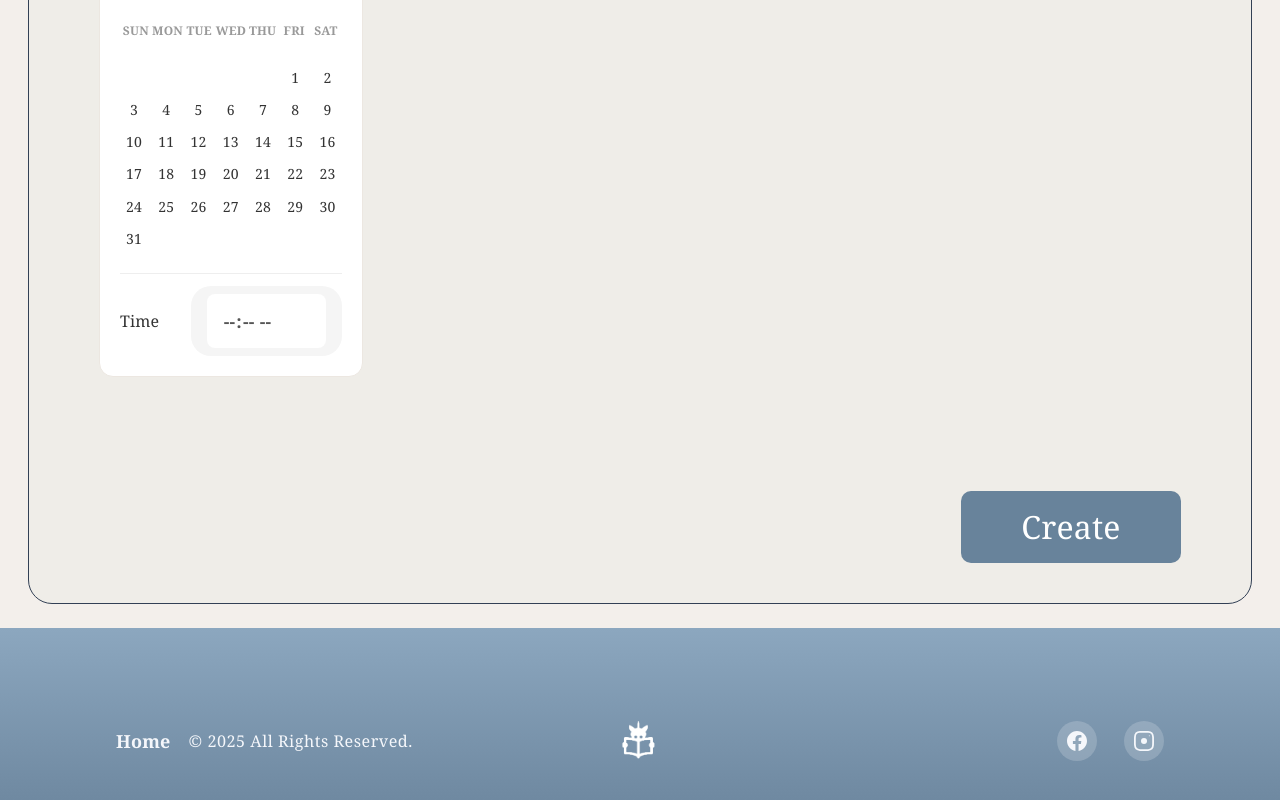
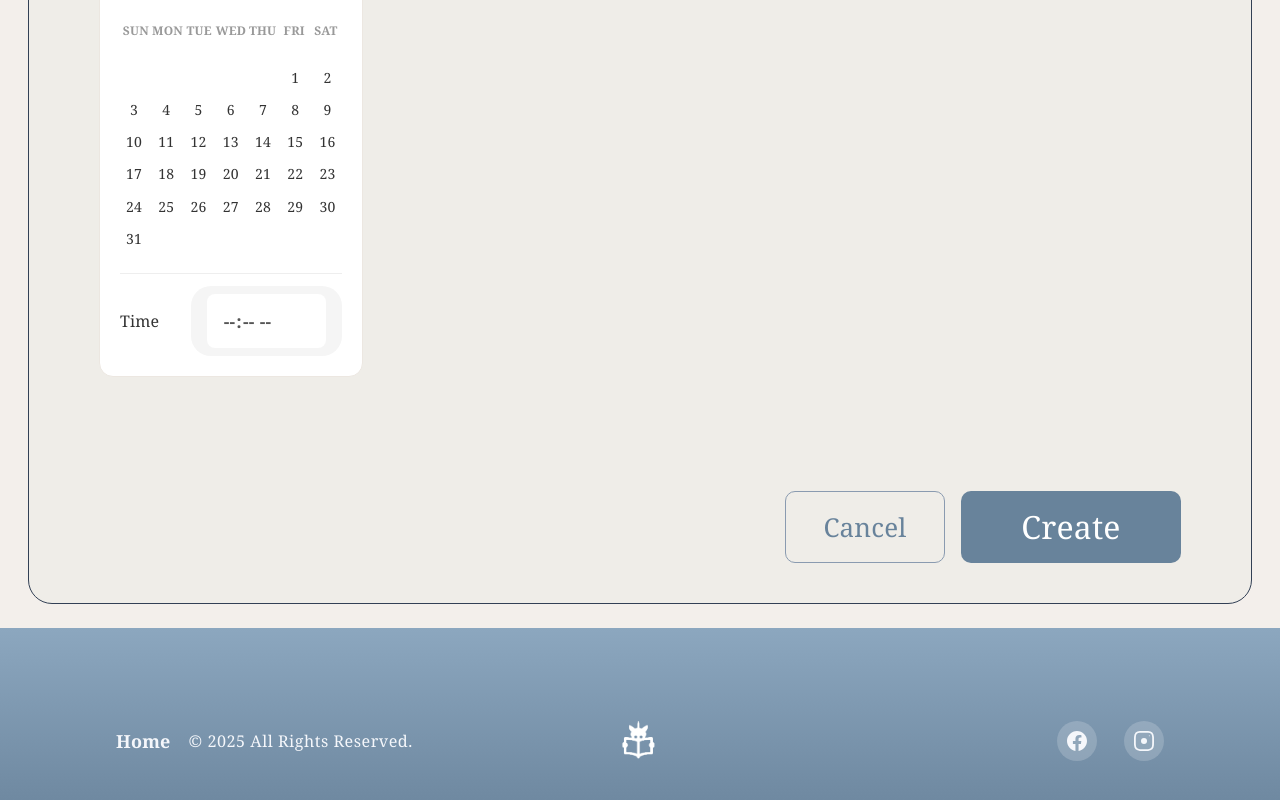
Before and after one commit to mourad2213/StudyBuddy, a React (Vite) app in the folder frontend/: page /create-session in a window 1280 px wide. Shown: the part 593-1393 px from the top of the page. Built offline with nearby package versions, Linux system fonts and the light colour scheme; no server answers; a web font is replaced by a local one.

Commit message:
added cancel button and close effect in create session

```diff
--- a/frontend/src/pages/CreateSession.css
+++ b/frontend/src/pages/CreateSession.css
@@ -358,7 +358,27 @@ body {
 .submit-wrapper {
   display: flex;
   justify-content: flex-end;
+  align-items: center;
+  gap: 16px;
   margin-top: 80px;
+}
+
+.cancel-btn {
+  width: 160px;
+  height: 72px;
+  border: 1.5px solid #8a9bb0;
+  border-radius: 10px;
+  background: transparent;
+  color: #68839b;
+  font-size: 26px;
+  font-family: Georgia, serif;
+  cursor: pointer;
+  transition: 0.2s;
+}
+
+.cancel-btn:hover {
+  background: #e8ecf0;
+  border-color: #68839b;
 }
 
 .create-btn {
@@ -369,30 +389,20 @@ body {
   background: #68839b;
   color: white;
   font-size: 32px;
+  font-family: Georgia, serif;
   cursor: pointer;
   transition: 0.2s;
 }
 
 .create-btn:hover { opacity: 0.9; }
 
+.create-btn:disabled {
+  opacity: 0.6;
+  cursor: not-allowed;
+}
+
 /* RESPONSIVE */
 
-@media (max-width: 1100px) {
-  .top-grid { display: flex; flex-direction: column; }
-  .left-side {  display: grid;
-  grid-template-columns: 1.1fr 0.7fr 0.7fr;
-  column-gap: 40px; }
-  .full-width, .date-field { grid-column: span 1; }
-  .right-side { width: 100%;  }
-  .page-title { font-size: 38px; }
-  .create-session-card { padding: 30px; }
-}
-
-@media (max-width: 768px) {
-  .create-session-card { padding: 20px; }
-  .page-title { font-size: 28px; }
-}
-/* ─── Responsive: Large tablet (≤ 1100px) ───────────────────────────────────── */
 @media (max-width: 1100px) {
   .top-grid {
     display: flex;
@@ -415,7 +425,6 @@ body {
 
   .buddy-field { width: 100%; }
 
-  /* Calendar fills more width on tablet */
   .custom-calendar-card {
     width: 60%;
   }
@@ -424,7 +433,6 @@ body {
   .create-session-card { padding: 30px; }
 }
 
-/* ─── Responsive: Tablet (≤ 768px) ─────────────────────────────────────────── */
 @media (max-width: 768px) {
   .create-session-page { padding: 16px; }
 
@@ -440,7 +448,6 @@ body {
     border-radius: 16px;
   }
 
-  /* Collapse left-side to single column */
   .left-side {
     display: flex;
     flex-direction: column;
@@ -452,7 +459,6 @@ body {
 
   .date-field { margin-top: 0; }
 
-  /* Calendar takes full width on tablet */
   .custom-calendar-card {
     width: 100%;
   }
@@ -472,7 +478,16 @@ body {
 
   .right-side { align-items: flex-start; }
 
-  .submit-wrapper { margin-top: 40px; }
+  .submit-wrapper {
+    margin-top: 40px;
+    gap: 12px;
+  }
+
+  .cancel-btn {
+    width: 120px;
+    height: 56px;
+    font-size: 20px;
+  }
 
   .create-btn {
     width: 160px;
@@ -481,7 +496,6 @@ body {
   }
 }
 
-/* ─── Responsive: Mobile (≤ 480px) ─────────────────────────────────────────── */
 @media (max-width: 480px) {
   .create-session-page { padding: 12px; }
 
@@ -502,7 +516,6 @@ body {
     font-size: 14px;
   }
 
-  /* Calendar stays full width, tighten padding */
   .custom-calendar-card {
     width: 100%;
     padding: 14px;
@@ -530,16 +543,22 @@ body {
   .submit-wrapper {
     justify-content: center;
     margin-top: 28px;
+    gap: 10px;
+  }
+
+  .cancel-btn {
+    flex: 1;
+    height: 50px;
+    font-size: 18px;
   }
 
   .create-btn {
-    width: 100%;
+    flex: 1;
     height: 50px;
     font-size: 20px;
   }
 }
 
-/* ─── Responsive: Very small (≤ 360px) ─────────────────────────────────────── */
 @media (max-width: 360px) {
   .page-title { font-size: 19px; }
 
--- a/frontend/src/pages/CreateSession.jsx
+++ b/frontend/src/pages/CreateSession.jsx
@@ -1,10 +1,13 @@
 import { useEffect, useState } from "react";
 import { useMutation } from "@apollo/client/react";
+import { useNavigate } from "react-router-dom";
 import { CREATE_STUDY_SESSION } from "../graphql/mutations";
 import { GET_UPCOMING_SESSIONS } from "../graphql/queries";
 import "./CreateSession.css";
 
 export default function CreateSession() {
+  const navigate = useNavigate();
+
   const storedUser = JSON.parse(localStorage.getItem("user") || "{}");
   let currentUserName = "Me";
 
@@ -34,7 +37,6 @@ export default function CreateSession() {
 
   const userName = currentUserName === "Me" ? "" : currentUserName;
 
-  // Prefer the actual UUID stored in localStorage.userId (falls back to storedUser.id etc.)
   const userId =
     localStorage.getItem("userId") || storedUser.id || storedUser.userId || storedUser.uuid || "";
   const matchingServiceUrl =
@@ -77,14 +79,12 @@ export default function CreateSession() {
                 score
               }
             }`,
-            // use actual UUID when querying the matching service
             variables: { userId: userName || userName, limit: 10 },
           }),
         });
 
         const result = await response.json();
 
-        // If recommendations API works, use those results
         if (result.data?.getRecommendations && !result.errors) {
           const recommendations = result.data.getRecommendations;
           const mapped = recommendations.map((rec) => {
@@ -101,10 +101,8 @@ export default function CreateSession() {
               availability: `Recommended match • score ${rec.score}`,
             };
           });
-          // Start with recommendations
           let combined = mapped;
 
-          // Also fetch accepted connections and merge
           try {
             const connResp = await fetch(matchingServiceUrl, {
               method: "POST",
@@ -132,7 +130,6 @@ export default function CreateSession() {
                 };
               });
 
-              // merge and dedupe by matchedUserId
               const seen = new Set();
               combined = [...combined, ...mappedConns].filter((b) => {
                 const key = (b.matchedUserId ?? b.candidateId ?? b.id ?? b.name).toString();
@@ -145,7 +142,6 @@ export default function CreateSession() {
             console.warn("Failed to load connections:", err);
           }
 
-          // Resolve display names by fetching user list from the user service
           try {
             const usersResp = await fetch(userServiceUrl, {
               method: "POST",
@@ -174,15 +170,12 @@ export default function CreateSession() {
           return;
         }
 
-        // If matching service has errors, log them but continue
         if (result.errors) {
           console.warn("Matching service error:", result.errors[0]?.message);
         }
 
-        // Fallback: show message that matching service is unavailable
         console.log("Matching service unavailable. Using offline buddy list.");
 
-        // Show empty state message - user can still create session
         if (isActive) {
           setRecommendedBuddies([]);
         }
@@ -305,7 +298,6 @@ export default function CreateSession() {
         throw new Error("Invalid date or time selected");
       }
 
-      // Validate that the selected date/time is in the future
       const now = new Date();
       if (selectedDateTime <= now) {
         alert("Please select a date and time in the future");
@@ -323,7 +315,7 @@ export default function CreateSession() {
         location: formData.sessionType === "In-person" ? formData.room : null,
         dateTime,
         durationMins: Number(formData.duration),
-          creatorId: userName,
+        creatorId: userName,
         contactInfo: "",
         possibleMemberIds: formData.selectedBuddies.map((b) =>
           (b.matchedUserId ?? b.id).toString()
@@ -336,15 +328,7 @@ export default function CreateSession() {
 
       if (response.data) {
         alert("Session created successfully!");
-        setFormData({
-          topic: "",
-          sessionType: "Online",
-          room: "",
-          duration: 45,
-          selectedBuddies: [],
-          date: "",
-          time: "",
-        });
+        navigate("/sessions");
       }
     } catch (error) {
       console.error("Error creating session:", error);
@@ -575,8 +559,15 @@ export default function CreateSession() {
             </div>
           </div>
 
-          {/* BUTTON */}
+          {/* BUTTONS */}
           <div className="submit-wrapper">
+            <button
+              type="button"
+              className="cancel-btn"
+              onClick={() => navigate("/sessions")}
+            >
+              Cancel
+            </button>
             <button type="submit" className="create-btn" disabled={creating}>
               {creating ? "Creating..." : "Create"}
             </button>
```
